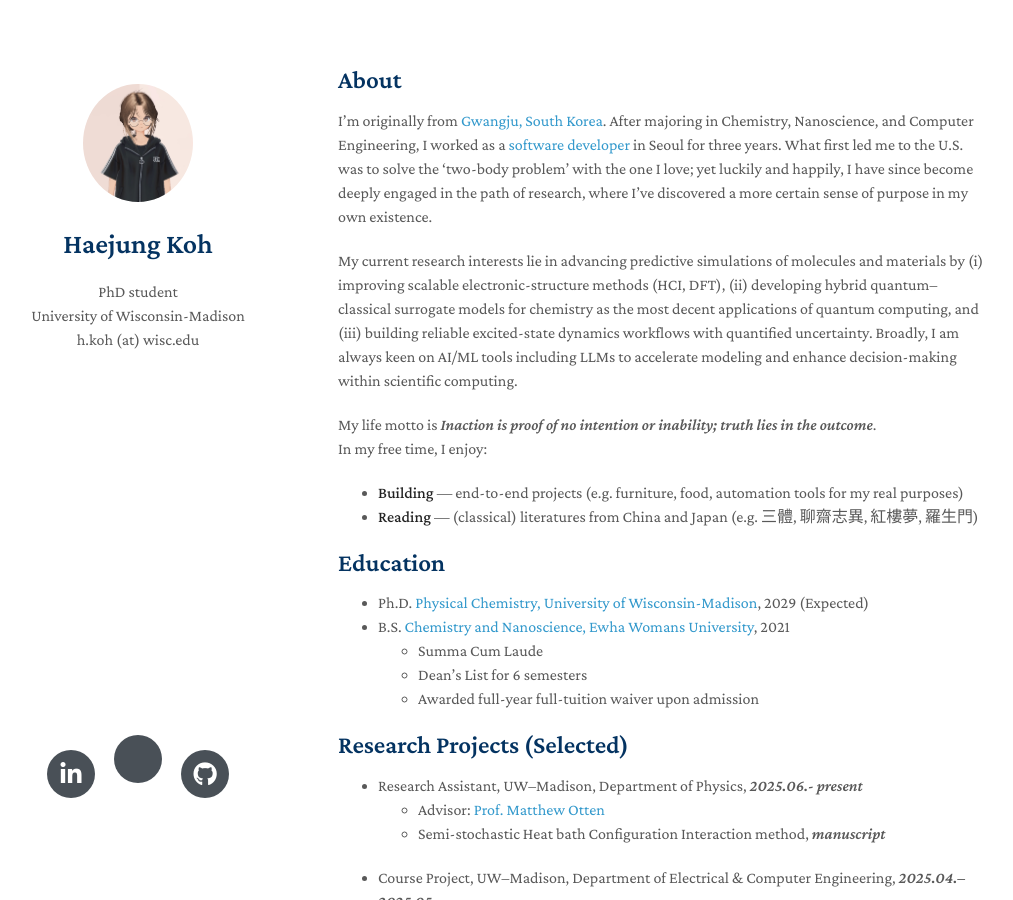
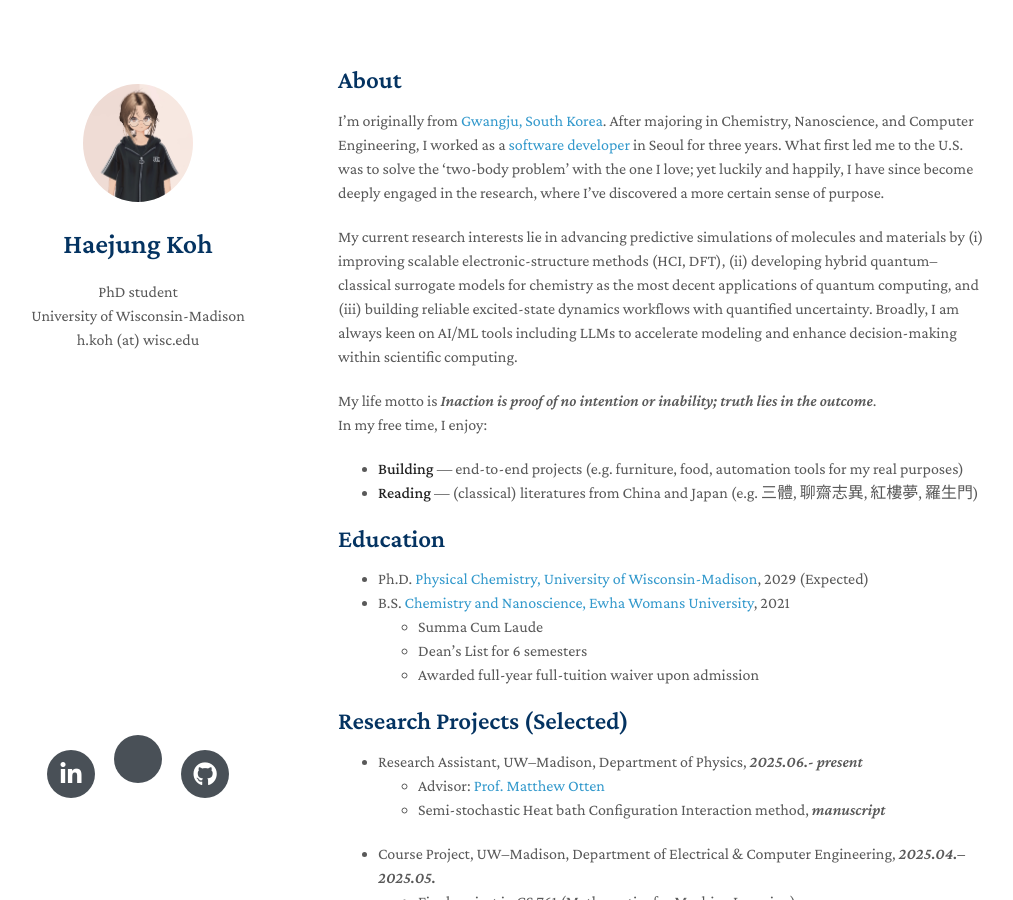
Before and after one commit to MaximHelio/MaximHelio.github.io, a Jekyll site: the page built from index.md, in a window 1280 px wide and 900 px high. Shown: the whole window, without its empty margins (132-1145 px from the left). Built offline with Jekyll 4.4.1, drawn with Linux system fonts in a browser that asks for light colours; nearby versions of some CDN libraries; a style sheet for code colours, icons or effects is not loaded; our own code applies the rules of GitHub Pages for plain Markdown files.

Commit message:
Add first

```diff
--- a/index.md
+++ b/index.md
@@ -3,7 +3,7 @@ layout: homepage
 ---
 ## About
 
-I’m originally from [Gwangju, South Korea](https://en.wikipedia.org/wiki/Gwangju). After majoring in Chemistry, Nanoscience, and Computer Engineering, I worked as a [software developer](./assets/Portfolio.pdf) in Seoul for three years. What first led me to the U.S. was to solve the ‘two-body problem’ with the one I love; yet luckily and happily, I have since become deeply engaged in the path of research, where I've discovered a more certain sense of purpose in my own existence.
+I’m originally from [Gwangju, South Korea](https://en.wikipedia.org/wiki/Gwangju). After majoring in Chemistry, Nanoscience, and Computer Engineering, I worked as a [software developer](./assets/Portfolio.pdf) in Seoul for three years. What first led me to the U.S. was to solve the ‘two-body problem’ with the one I love; yet luckily and happily, I have since become deeply engaged in the research, where I've discovered a more certain sense of purpose.
 
 My current research interests lie in advancing predictive simulations of molecules and materials by (i) improving scalable electronic-structure methods (HCI, DFT), (ii) developing hybrid quantum–classical surrogate models for chemistry as the most decent applications of quantum computing, and (iii) building reliable excited-state dynamics workflows with quantified uncertainty. Broadly, I am always keen on AI/ML tools including LLMs to accelerate modeling and enhance decision-making within scientific computing.
 
```
